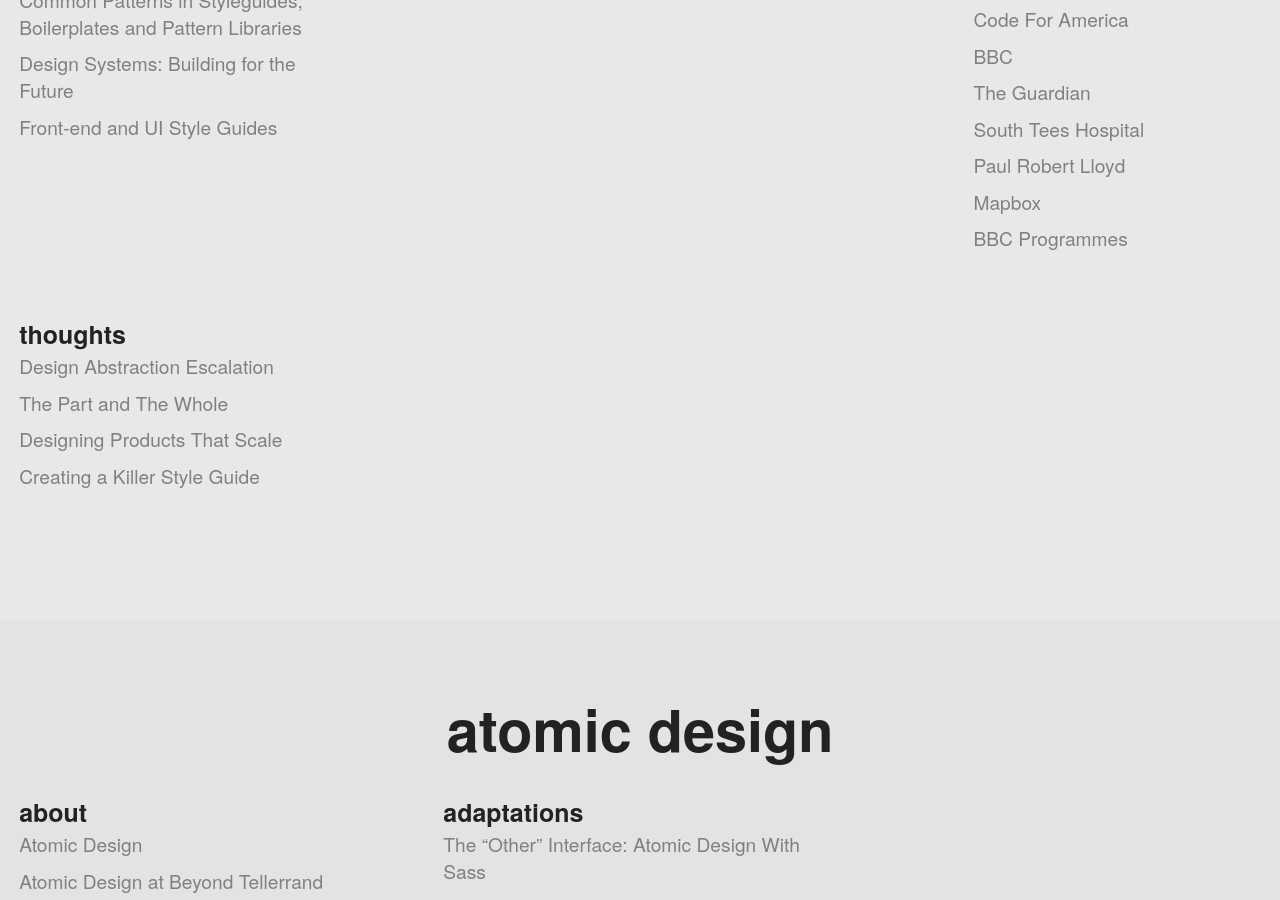
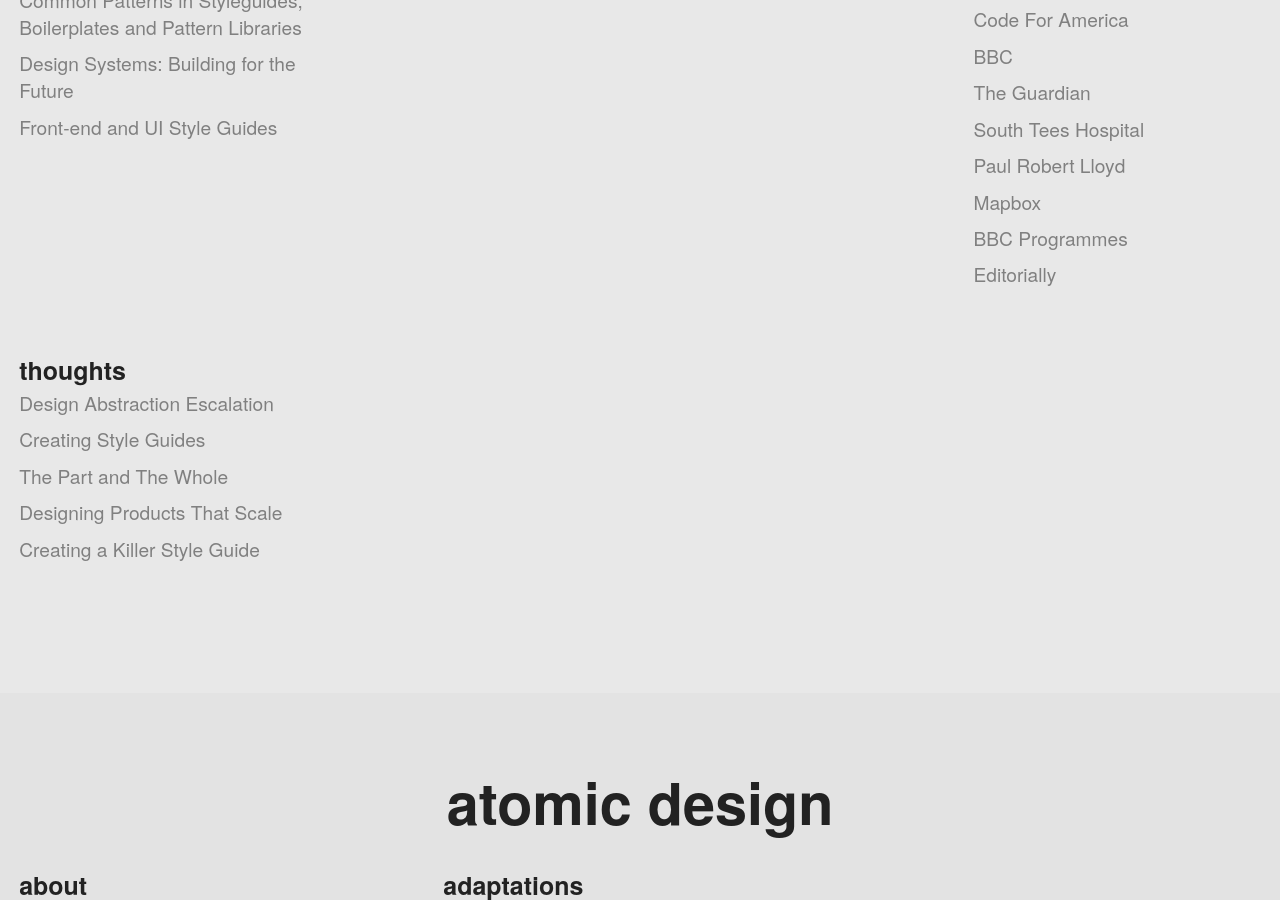
Before and after one commit to pattern-lab/website, a Jekyll site: the page built from patternlabsite/resources.html, in a window 1280 px wide and 900 px high, scrolled down 915 px. Built offline with Jekyll 4.4.1, drawn with Linux system fonts in a browser that asks for light colours; Markdown is read by kramdown in place of the engine named in the settings; comment, search, counter and statistics services are not loaded.

Commit message:
Added Creating Style Guides and Editorially

```diff
--- a/patternlabsite/resources.html
+++ b/patternlabsite/resources.html
@@ -63,12 +63,14 @@
 				<li><a href="http://paulrobertlloyd.com/about/styleguide/">Paul Robert Lloyd</a></li>
 				<li><a href="https://www.mapbox.com/base/">Mapbox</a></li>
 				<li><a href="http://www.bbc.co.uk/programmes/styleguide/gallery">BBC Programmes</a></li>
+				<li><a href="http://editorially.github.io/styleguide/">Editorially</a></li>
 			</ul>
 		</div>
 		<div class="gi" id="thoughts">
 			<h3>Thoughts</h3>
 			<ul class="list">
 				<li><a href="http://markboulton.co.uk/journal/design-abstraction-escalation">Design Abstraction Escalation</a></li>
+				<li><a href="http://alistapart.com/article/creating-style-guides">Creating Style Guides</a></li>
 				<li><a href="http://bradfrostweb.com/blog/post/the-part-and-the-whole/">The Part and The Whole</a></li>
 				<li><a href="https://medium.com/p/c8f3001f709b">Designing Products That Scale</a></li>
 				<li><a href="http://zurb.com/university/library/31">Creating a Killer Style Guide</a></li>
```
